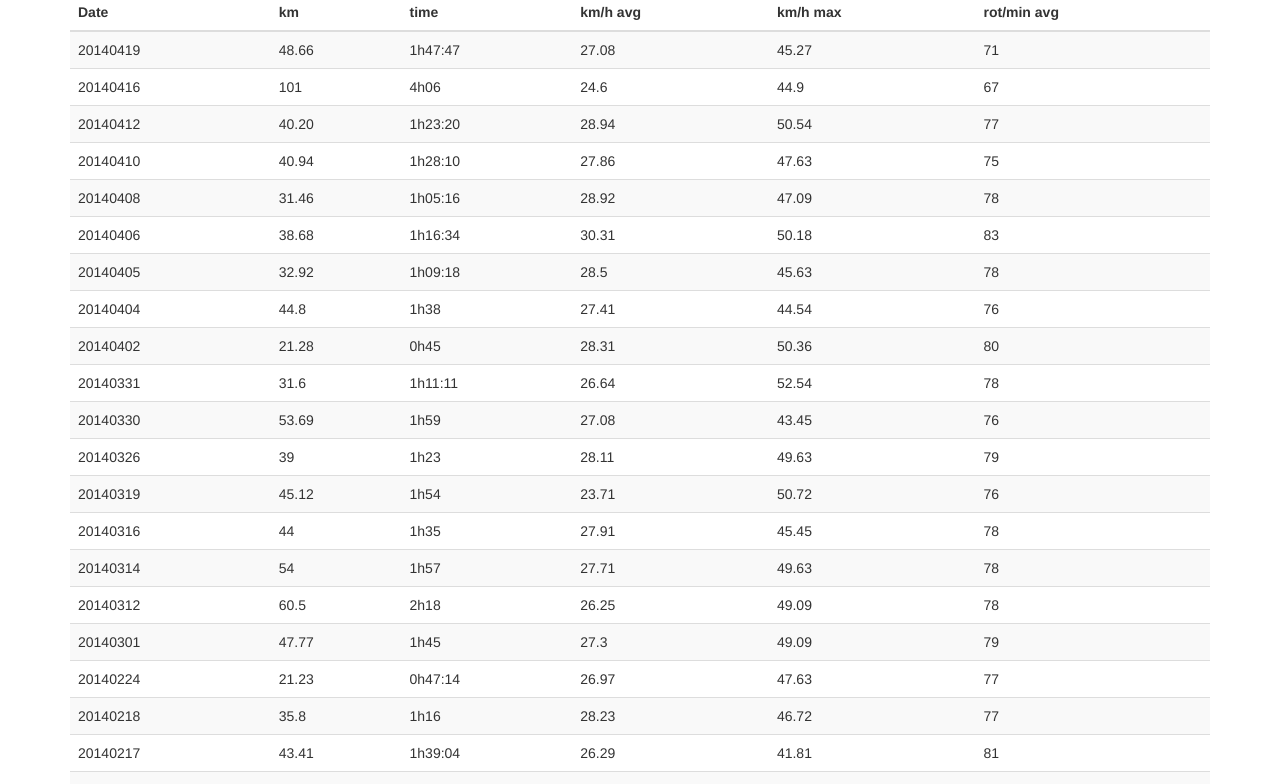
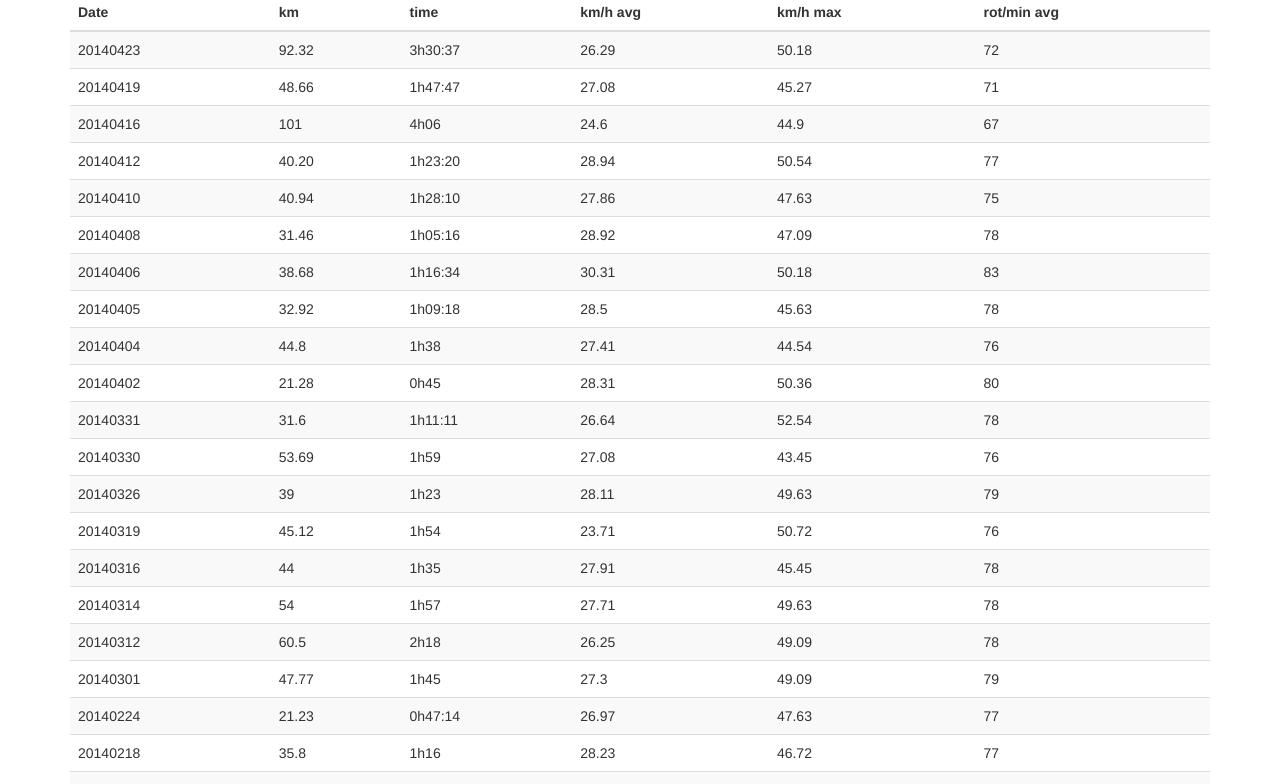
Before and after one commit to essen/essen.github.io, a plain HTML site: page index.html in a window 1280 px wide. Shown: the part 465-1249 px from the top of the page. Drawn offline with nearby package versions, Linux system fonts and the light colour scheme.

Commit message:
Gotta go fast

```diff
--- a/index.html
+++ b/index.html
@@ -39,6 +39,7 @@
 		</tr></thead>
 		<tbody>
 <!-- GOTTA_GO_FAST -->
+			<tr><td>20140423</td><td>92.32</td><td>3h30:37</td><td>26.29</td><td>50.18</td><td>72</td></tr>
 			<tr><td>20140419</td><td>48.66</td><td>1h47:47</td><td>27.08</td><td>45.27</td><td>71</td></tr>
 			<tr><td>20140416</td><td>101</td><td>4h06</td><td>24.6</td><td>44.9</td><td>67</td></tr>
 			<tr><td>20140412</td><td>40.20</td><td>1h23:20</td><td>28.94</td><td>50.54</td><td>77</td></tr>
```
